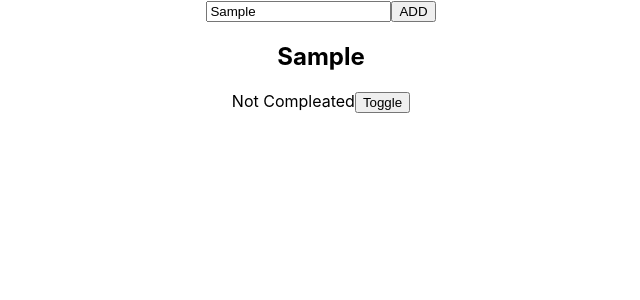
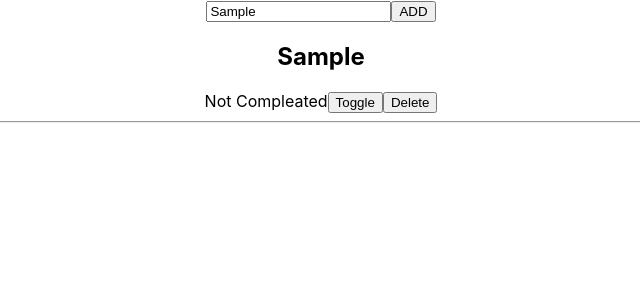
Before and after one commit to Sk-Bhardwaj24/react-practice, a React (Create React App) app: page / in a window 1280 px wide. Both pictures are taken after typing "Sample" into the empty fields and a click on the button "ADD". Shown: the top 300 px of the page, without its empty margins (319-959 px from the left). Built offline with nearby package versions, Linux system fonts and the light colour scheme.

Commit message:
added delete functionality in Todo

```diff
--- a/src/Components/Todo/Todo.jsx
+++ b/src/Components/Todo/Todo.jsx
@@ -13,17 +13,26 @@ const Todo = () => {
     setData([...data, payload]);
   };
   const handleToggle = (id) => {
-    console.log(id);
     const updatedtodo = data.map((each, idx) =>
       idx === id ? { ...each, status: !each.status } : each
     );
+    setData(updatedtodo);
+  };
+  const handleDelete = (id) => {
+    let updatedtodo = data.filter((each, idx) => idx !== id);
     setData(updatedtodo);
   };
   return (
     <div>
       <Todoinput handleAdd={handleAdd} />
       {data.map((each, id) => (
-        <Todolist {...each} key={id} id={id} handletoggle={handleToggle} />
+        <Todolist
+          {...each}
+          key={id}
+          id={id}
+          handletoggle={handleToggle}
+          handleDelete={handleDelete}
+        />
       ))}
     </div>
   );
--- a/src/Components/Todo/Todolist.jsx
+++ b/src/Components/Todo/Todolist.jsx
@@ -1,11 +1,13 @@
 import React from "react";
 
-const Todolist = ({ todo, status, id, handletoggle }) => {
+const Todolist = ({ todo, status, id, handletoggle, handleDelete }) => {
   return (
     <div>
       <h2>{todo}</h2>
       <span>{status ? "Compleated" : "Not Compleated"}</span>
       <button onClick={() => handletoggle(id)}>Toggle</button>
+      <button onClick={() => handleDelete(id)}>Delete</button>
+      <hr />
     </div>
   );
 };
```
